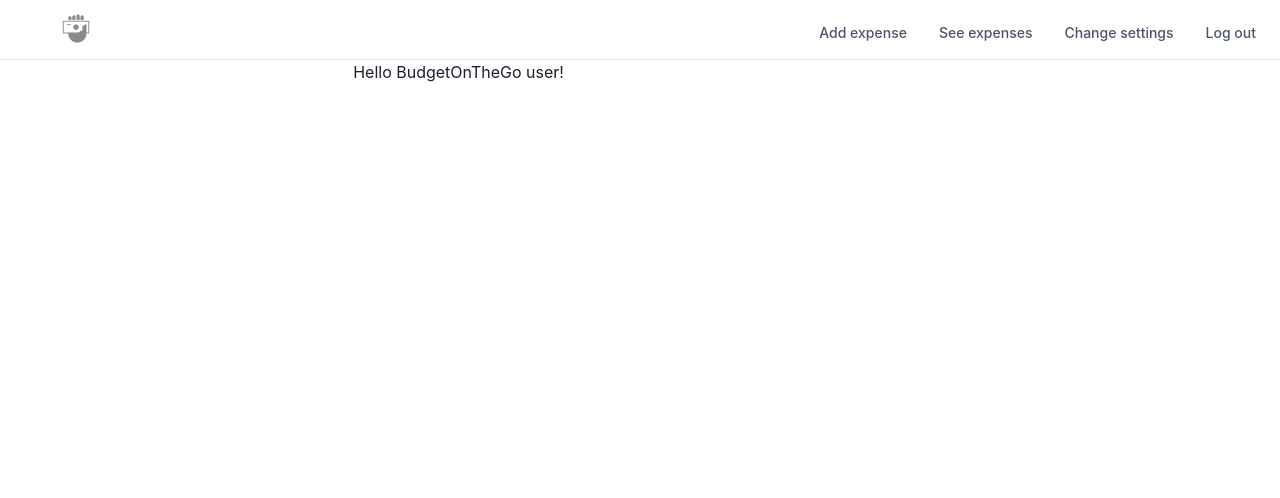
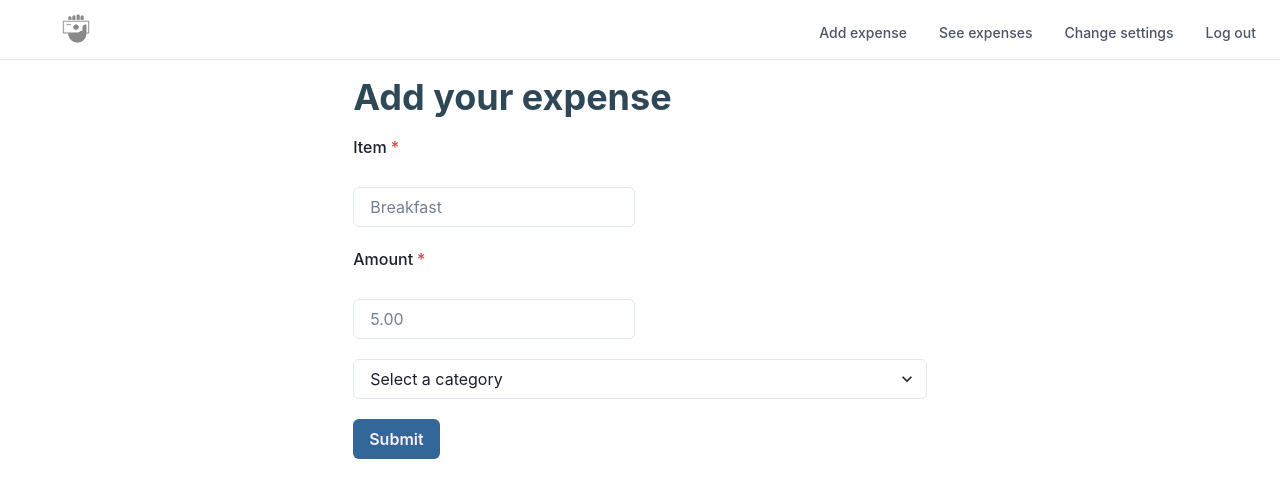
Before and after one commit to tlcoles/BudgetOnTheGo, a React (Create React App) app in the folder client/: page / in a window 1280 px wide. Shown: the top 498 px of the page. Built offline with nearby package versions, Linux system fonts and the light colour scheme.

Commit message:
sorted home route for addExpense page

```diff
--- a/client/src/App.js
+++ b/client/src/App.js
@@ -1,4 +1,3 @@
-import Home from "./pages/Home";
 import * as React from "react";
 import { BrowserRouter as Router, Routes, Route } from "react-router-dom";
 import {
@@ -40,17 +39,16 @@ const App = () => {
   return (
     <ApolloProvider client={client}>
       <ChakraProvider theme={budgetTheme}>
-        <Navbar />
-        <Container>
-          <Router>
+        <Router>
+          <Navbar />
+          <Container>
             <Routes>
-              <Route path="/" element={<Home name="BudgetOnTheGo user" />} />
+              <Route path="/" element={<AddExpensePage />} />
               <Route path="/login" element={<LoginPage />} />
               <Route path="/signup" element={<SignupPage />} />
-              <Route path="/add" element={<AddExpensePage />} />
             </Routes>
-          </Router>
-        </Container>
+          </Container>
+        </Router>
       </ChakraProvider>
     </ApolloProvider>
   );
```
